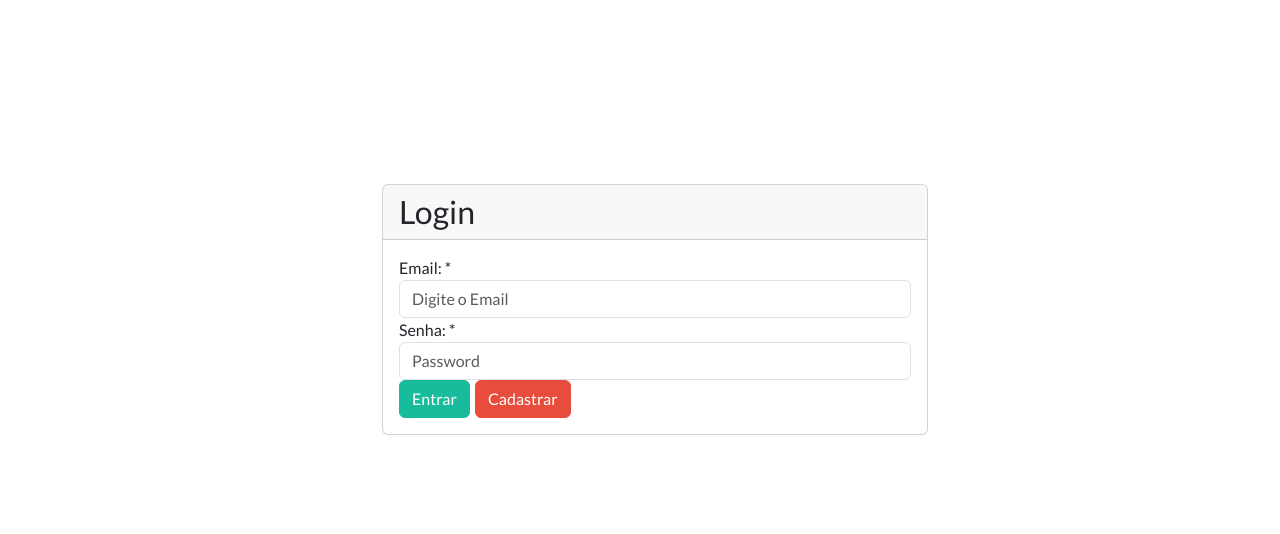
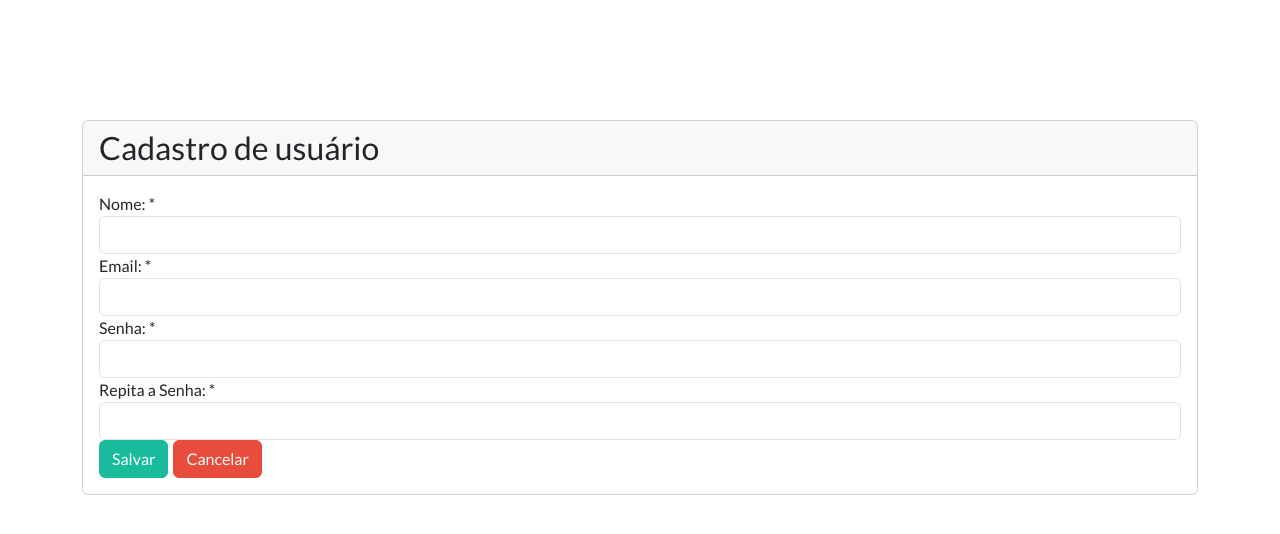
Before and after one commit to matheusned15/minhasfinancas-app, a React (Create React App) app: page / in a window 1280 px wide. Shown: the top 534 px of the page. Built offline with nearby package versions, Linux system fonts and the light colour scheme.

Commit message:
Implementando o componente de Cadastro de usuário

```diff
--- a/src/App.js
+++ b/src/App.js
@@ -2,12 +2,13 @@ import React from "react";
 import 'bootswatch/dist/flatly/bootstrap.css'
 import Login from './views/login'
 import './custom.css'
+import CadastroUsuario from "./views/cadastroUsuario";
 
 class App extends React.Component {
     render() {
         return (
             <div>
-                <Login/>
+                <CadastroUsuario/>
             </div>
         )
     }
--- /dev/null
+++ b/src/views/cadastroUsuario.js
@@ -0,0 +1,70 @@
+import React from 'react'
+
+import Card from '../components/card'
+import FormGroup from "../components/form-group";
+
+class CadastroUsuario extends React.Component {
+
+    state = {
+        nome: '',
+        email: '',
+        senha: '',
+        senhaRepeticao: ''
+    }
+
+    cadastrar = () => {
+        console.log(this.state)
+    }
+
+    render() {
+        return (
+            <div className="container">
+                <Card title="Cadastro de usuário">
+                    <div className="row">
+                        <div className="col-lg-12">
+                            <div className="bs-component">
+                                <FormGroup label="Nome: *" htmlFor="inputNome">
+                                    <input type="text"
+                                           id="inputNome"
+                                           className="form-control"
+                                           name="nome"
+                                           onChange={e => this.setState({nome: e.target.value})}/>
+                                </FormGroup>
+                                <FormGroup label="Email: *" htmlFor="inputEmail">
+                                    <input type="email"
+                                           id="inputEmail"
+                                           className="form-control"
+                                           name="email"
+                                           onChange={e => this.setState({email: e.target.value})}/>
+                                </FormGroup>
+                                <FormGroup label="Senha: *" htmlFor="inputSenha">
+                                    <input type="password"
+                                           id="inputSenha"
+                                           className="form-control"
+                                           name="senha"
+                                           onChange={e => this.setState({senha: e.target.value})} />
+                                </FormGroup>
+                                <FormGroup label="Repita a Senha: *" htmlFor="inputRepitaSenha">
+                                    <input type="password"
+                                           id="inputRepitaSenha"
+                                           className="form-control"
+                                           name="senha"
+                                           onChange={e => this.setState({senhaRepeticao: e.target.value})} />
+                                </FormGroup>
+                                <button onClick={this.cadastrar} type="button" className="btn btn-success">
+                                 Salvar
+                                </button>
+                                <button onClick={this.cancelar} type="button" className="btn btn-danger">
+                                    <i className="pi pi-times"></i> Cancelar
+                                </button>
+
+                            </div>
+                        </div>
+                    </div>
+                </Card>
+            </div>
+        );
+    }
+}
+
+export default CadastroUsuario
```
